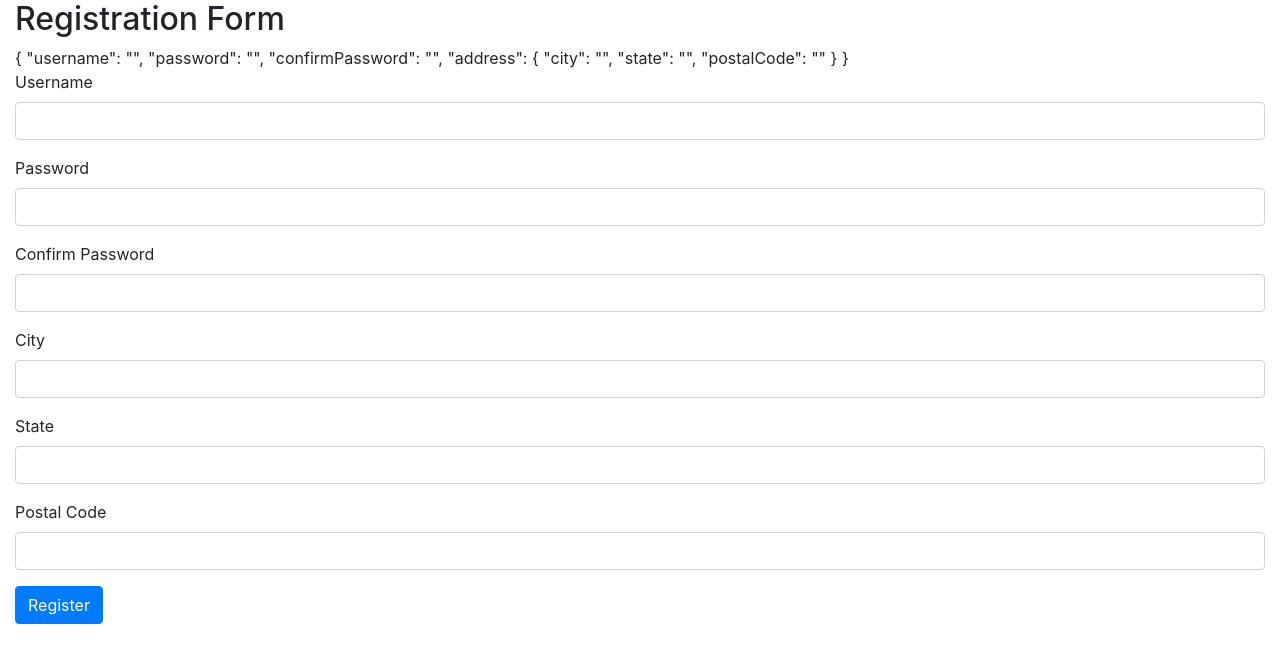
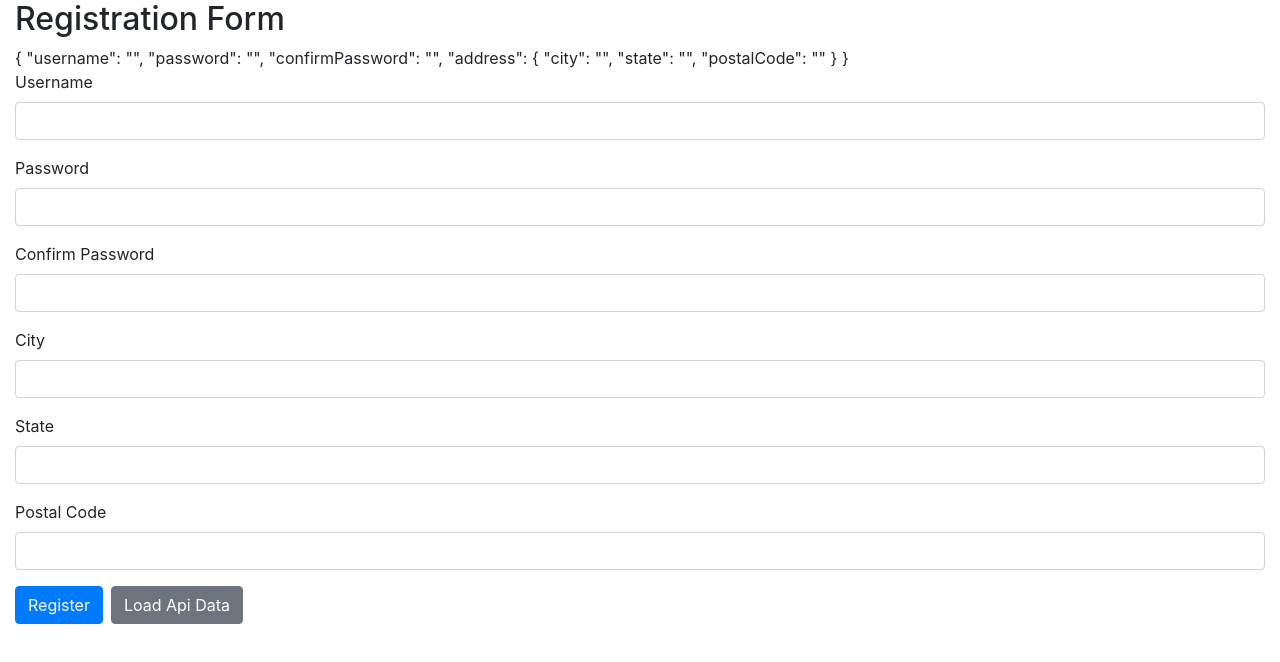
Before and after one commit to Subha-2811/angular-reactive-form, an Angular app: page / in a window 1280 px wide. Shown: the top 662 px of the page. Built offline with nearby package versions, Linux system fonts and the light colour scheme.

Commit message:
Added setValue and patchValue

```diff
--- a/src/app/app.component.html
+++ b/src/app/app.component.html
@@ -21,6 +21,7 @@
       />
     </div>
 
+    <!-- Nested Form Group -->
     <div formGroupName="address">
       <div class="form-group">
         <label>City</label>
@@ -37,5 +38,6 @@
     </div>
 
     <button class="btn btn-primary" type="submit">Register</button>
+    <button (click)="loadApiData()" class="btn btn-secondary ml-2" type="button">Load Api Data</button>
   </form>
 </div>
--- a/src/app/app.component.ts
+++ b/src/app/app.component.ts
@@ -4,18 +4,42 @@
 @Component({
   selector: 'app-root',
   templateUrl: './app.component.html',
-  styleUrls: ['./app.component.css']
+  styleUrls: ['./app.component.css'],
 })
 export class AppComponent {
+
+  // Creating Form Using FormGroup and FormControl
   registrationForm = new FormGroup({
-    username : new FormControl(''),
-    password : new FormControl(''),
-    confirmPassword : new FormControl(''),
-    address : new FormGroup({
+    username: new FormControl(''),
+    password: new FormControl(''),
+    confirmPassword: new FormControl(''),
+    address: new FormGroup({
       city: new FormControl(''),
       state: new FormControl(''),
       postalCode: new FormControl(''),
-    })
-  })
+    }),
+  });
 
+  loadApiData() {
+    // setValue() is strict and only allows us to add data if the structure completely matches
+
+    // this.registrationForm.setValue({
+    //   username: 'Subha',
+    //   password: 'test',
+    //   confirmPassword: 'test',
+    //   address: {
+    //     city: 'Jamshedpur',
+    //     state: 'Jharkhand',
+    //     postalCode: '831012',
+    //   },
+    // });
+
+    // If we need to add few of the fields then we can use patchValue()
+
+    this.registrationForm.patchValue({
+      username: 'Subha',
+      password: 'test',
+      confirmPassword: 'test'
+    });
+  }
 }
```
